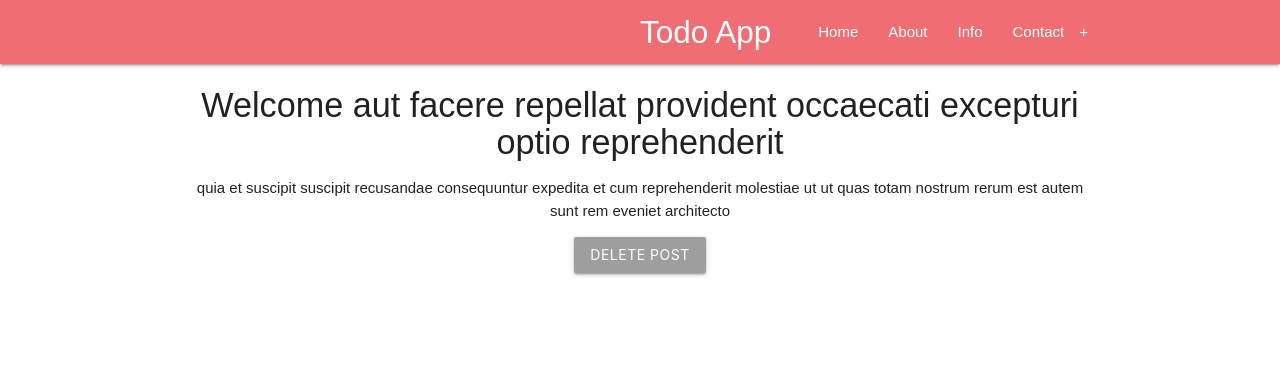
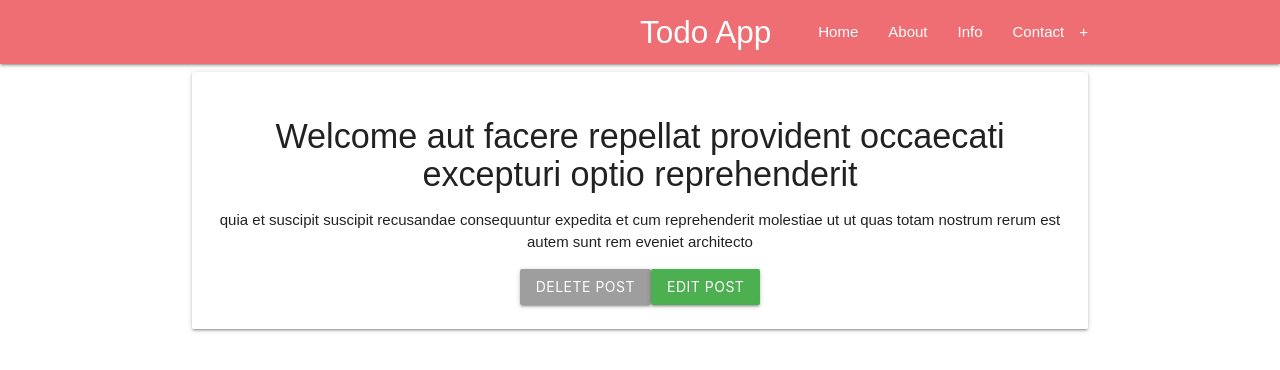
Before and after one commit to Shashank022/routingpath, a React (Create React App) app: page /posts/1 in a window 1280 px wide. Shown: the top 370 px of the page. Built offline with nearby package versions, Linux system fonts and the light colour scheme.

Commit message:
added new components

```diff
--- a/src/Components/Home.js
+++ b/src/Components/Home.js
@@ -11,7 +11,6 @@ class Home extends Component {
             posts.map(post => {
                 return (
                     <div className="post card" key={post.id}>
-                        {/* <img src={Pokeball} alt="A Pokeball"/> */}
                         <div className="card-content">
                             <Link to={'/posts/' + post.id}>
                             <span className="card-title">{post.title}</span>
--- a/src/Components/Post.js
+++ b/src/Components/Post.js
@@ -4,20 +4,29 @@ import { deletePost } from '../actions/postactions';
 
 class Post extends Component {
 
-    handleClick = () => {
+    handleDeleteClick = () => {
         this.props.deletePost(this.props.post.id);
         this.props.history.push('/home');
+    }
+
+    handleEditClick = () => {
+        console.log(this.props);
+
     }
 
     render(){
         console.log(this.props);
         const post = this.props.post ?
         (
+
             <div className="post">
-                <h4 className="center">{this.props.post.title}</h4>
-                <p>{this.props.post.body}</p>
-                <div className="center">
-                    <button className="btn grey" onClick={this.handleClick}>Delete Post</button>
+                <div className = "card-panel">
+                    <h4 className="center">{this.props.post.title}</h4>
+                    <p>{this.props.post.body}</p>
+                    <div className="center" >
+                        <button className="btn grey center "  onClick={this.handleDeleteClick}>Delete Post</button>
+                        <button className="btn green center" onClick={this.handleEditClick}>Edit Post</button>
+                    </div>
                 </div>
             </div>
         ):(
@@ -45,4 +54,5 @@ const matchDispatchToProps = (dispatch) => {
     }
 }
 
+
 export default connect(mapStateToProps, matchDispatchToProps)(Post);
--- /dev/null
+++ b/src/actions/editpostactions.js
@@ -0,0 +1,6 @@
+export const editPost = (id) => {
+    return{
+        type: 'EDIT_POST',
+        id
+    }
+}
```
Also changed, not shown: src/actions/postactions.js (line endings or trailing spaces).
